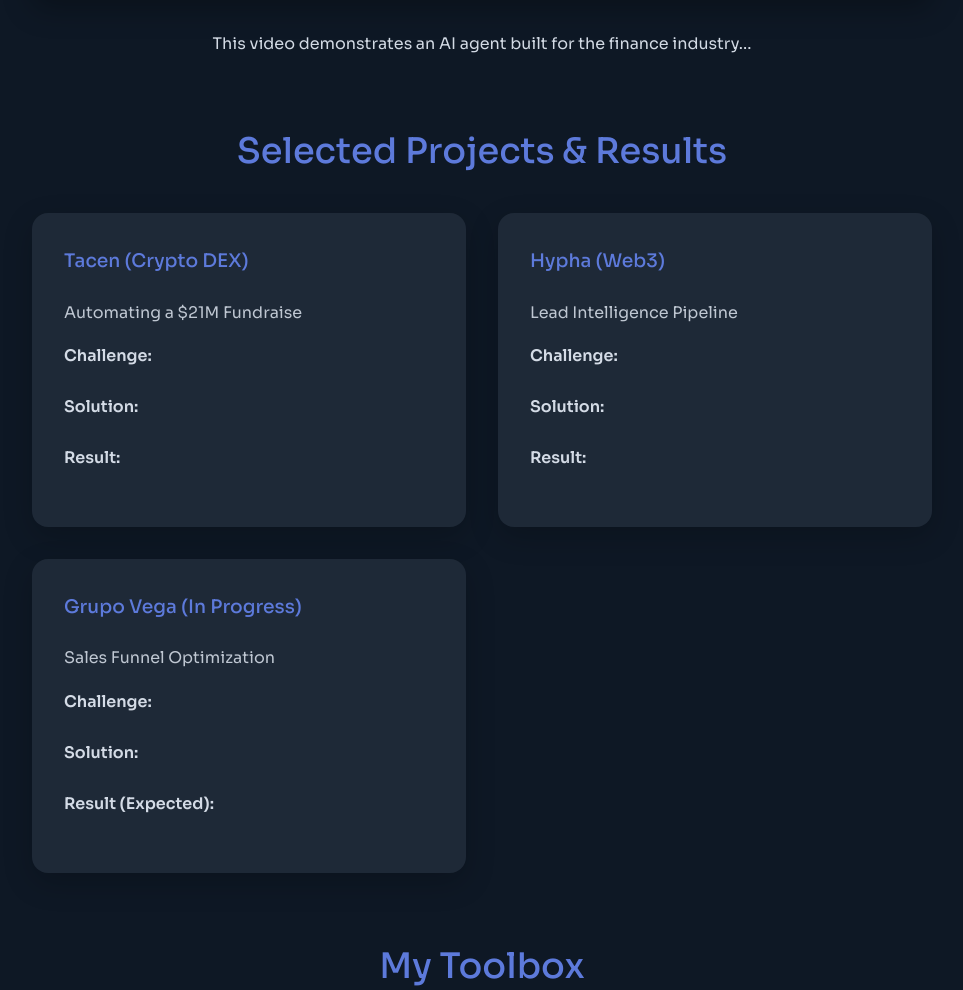
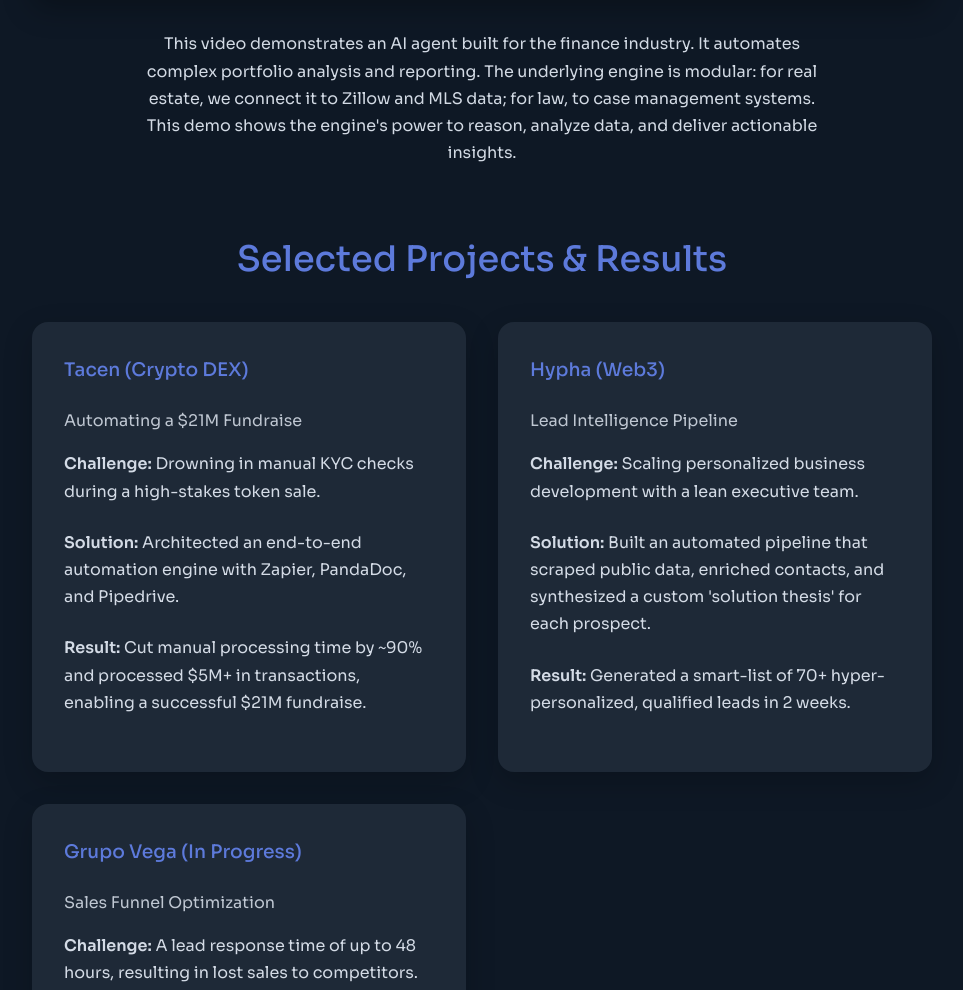
Before and after one commit to psukhopompos/lucas.odysseus.bot, a plain HTML site: page index.html in a window 1280 px wide. Shown: the part 943-1933 px from the top of the page, without its empty margins (158-1121 px from the left). Drawn offline with Linux system fonts and the light colour scheme.

Commit message:
Update index.html

```diff
--- a/index.html
+++ b/index.html
@@ -137,6 +137,7 @@
                 const newLang = currentLang === 'en' ? 'pt' : 'en';
                 setLanguage(newLang);
             });
+            setLanguage('en');
         });
     </script>
 </body>
```
